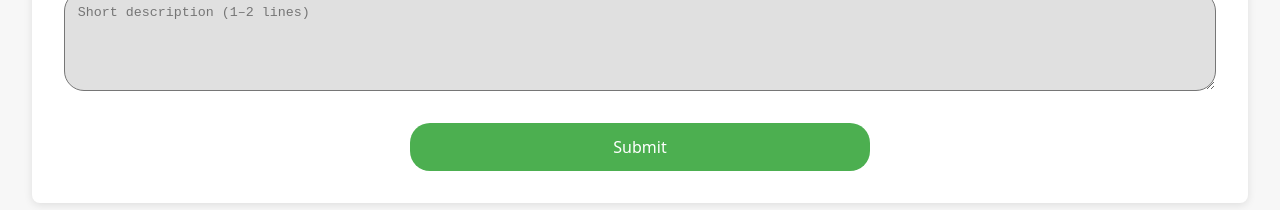
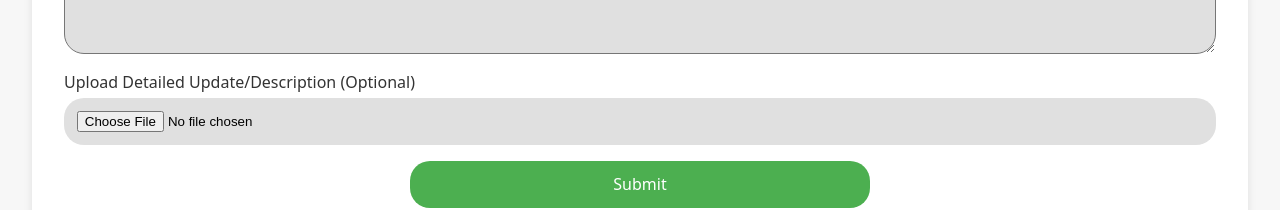
Before and after one commit to ADC-Mahendragarh-C4GT/Frontend, a React (Vite) app: page /NewUpdate in a window 1280 px wide. Shown: the part 445-655 px from the top of the page. Built offline with nearby package versions, Linux system fonts and the light colour scheme; no server answers.

Commit message:
PDF Desdcritpion is added in the update and work

```diff
--- a/src/components/JuniorEngineer/NewUpdate.jsx
+++ b/src/components/JuniorEngineer/NewUpdate.jsx
@@ -16,9 +16,11 @@ export default function NewUpdate() {
   const [selectedWork, setSelectedWork] = useState("");
   const [progressPercent, setProgressPercent] = useState("");
   const [statusNote, setStatusNote] = useState("");
-  const [imageBase64, setImageBase64] = useState(""); // <-- for storing base64 string
+  const [imageBase64, setImageBase64] = useState("");
   const [message, setMessage] = useState("");
   const [loading, setLoading] = useState(false);
+  const [pdfDescription, setPdfDescription] = useState("");
+
 
   const navigate = useNavigate();
 
@@ -127,6 +129,7 @@ export default function NewUpdate() {
         image: imageBase64,
         latitude: FinalLatitude,
         longitude: FinalLongitude,
+        pdfDescription: pdfDescription,
       };
 
       console.log("Payload: ", payload);
@@ -271,6 +274,49 @@ export default function NewUpdate() {
               required
             />
           </div>
+          {/* PDF Upload */}
+          <div
+            style={{
+              display: "flex",
+              flexDirection: "column",
+              flex: "1 1 calc(20% - 10px)",
+              minWidth: "150px",
+              marginTop: "1rem",
+            }}
+          >
+            <label
+              style={{
+                marginBottom: "4px",
+                fontWeight: "500",
+                color: "#333",
+              }}
+            >
+              Upload Detailed Update/Description (Optional)
+            </label>
+            <input
+              type="file"
+              accept="application/pdf"
+              onChange={(e) => {
+                const file = e.target.files[0];
+                if (file) {
+                  const reader = new FileReader();
+                  reader.onloadend = () => {
+                    setPdfDescription(reader.result);
+                  };
+                  reader.readAsDataURL(file);
+                }
+              }}
+              placeholder="Please upload PDF only"
+              style={{
+                padding: "0.8rem",
+                borderRadius: "20px",
+                backgroundColor: "#e0e0e0",
+                color: "#000",
+                textAlign: "center",
+                flex: "1 1 calc(20% - 10px)",
+              }}
+            />
+          </div>
 
           <div style={{ display: "flex", justifyContent: "center" }}>
             <button
--- a/src/components/JuniorEngineer/NewWork.jsx
+++ b/src/components/JuniorEngineer/NewWork.jsx
@@ -30,8 +30,9 @@ const NewWork = () => {
   const [contractors, setContractors] = useState([]);
   const [message, setMessage] = useState("");
   const [loading, setLoading] = useState(false);
-    const [FinalLatitude, setFinalLatitude] = useState(null);
+  const [FinalLatitude, setFinalLatitude] = useState(null);
   const [FinalLongitude, setFinalLongitude] = useState(null);
+  const [pdfDescription, setPdfDescription] = useState("");
 
   useEffect(() => {
     if (navigator.geolocation) {
@@ -48,7 +49,6 @@ const NewWork = () => {
       console.log("Geolocation not supported by this browser.");
     }
   }, []);
-
 
   useEffect(() => {
     const fetchData = async () => {
@@ -107,6 +107,7 @@ const NewWork = () => {
       contractor: selectedContractor,
       latitude: FinalLatitude,
       longitude: FinalLongitude,
+      pdfDescription: pdfDescription,
     };
 
     try {
@@ -198,7 +199,6 @@ const NewWork = () => {
     setShowConfirmation(false);
     navigate("/home/");
   };
-
 
   return (
     <div style={styles.container}>
@@ -405,8 +405,41 @@ const NewWork = () => {
                 style={styles.input}
               />
             </div>
-
-
+            <div
+              style={{
+                display: "flex",
+                flexDirection: "column",
+                flex: "1 1 calc(20% - 10px)",
+                minWidth: "150px",
+                marginTop: "1rem",
+              }}
+            >
+              <label
+                style={{
+                  marginBottom: "4px",
+                  fontWeight: "500",
+                  color: "#333",
+                }}
+              >
+                Upload Detailed Update/Description (Optional)
+              </label>
+              <input
+                type="file"
+                accept="application/pdf"
+                onChange={(e) => {
+                  const file = e.target.files[0];
+                  if (file) {
+                    const reader = new FileReader();
+                    reader.onloadend = () => {
+                      setPdfDescription(reader.result);
+                    };
+                    reader.readAsDataURL(file);
+                  }
+                }}
+                placeholder="Please upload PDF only"
+                style={styles.input}
+              />
+            </div>
           </div>
           <div style={{ display: "flex", justifyContent: "center" }}>
             <button
--- a/src/components/RoadDetail.jsx
+++ b/src/components/RoadDetail.jsx
@@ -260,8 +260,9 @@ export default function RoadDetail() {
                     <th style={thStyle}>S. No.</th>
                     <th style={thStyle}>Date</th>
                     <th style={thStyle}>Progress Percentage</th>
-                    <th style={thStyle}>Description</th>
+                    <th style={thStyle}>Short Description</th>
                     <th style={thStyle}>Image</th>
+                    <th style={thStyle}>Description(PDF)</th>
                   </tr>
                 </thead>
                 <tbody>
@@ -301,6 +302,27 @@ export default function RoadDetail() {
                               </button>
                             ) : (
                               "No Image"
+                            )}
+                          </td>
+                          <td style={tdStyle}>
+                            {update.pdf_url ? (
+                              <button
+                                style={{
+                                  backgroundColor: "#007bff",
+                                  color: "white",
+                                  border: "none",
+                                  padding: "5px 10px",
+                                  borderRadius: "5px",
+                                  cursor: "pointer",
+                                }}
+                                onClick={() =>
+                                  window.open(update.pdf_url, "_blank")
+                                }
+                              >
+                                View PDF
+                              </button>
+                            ) : (
+                              "No Description available"
                             )}
                           </td>
                         </tr>
```
